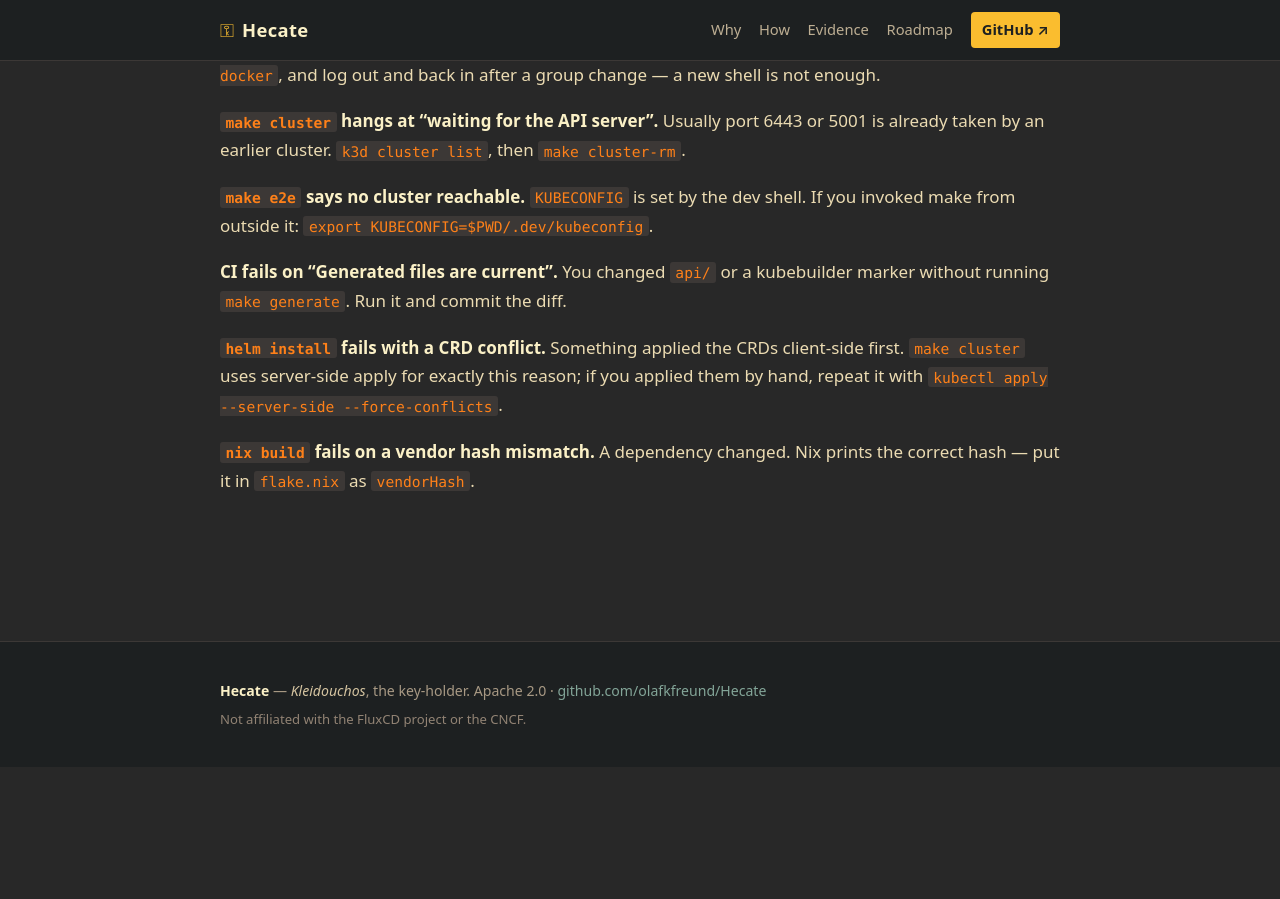
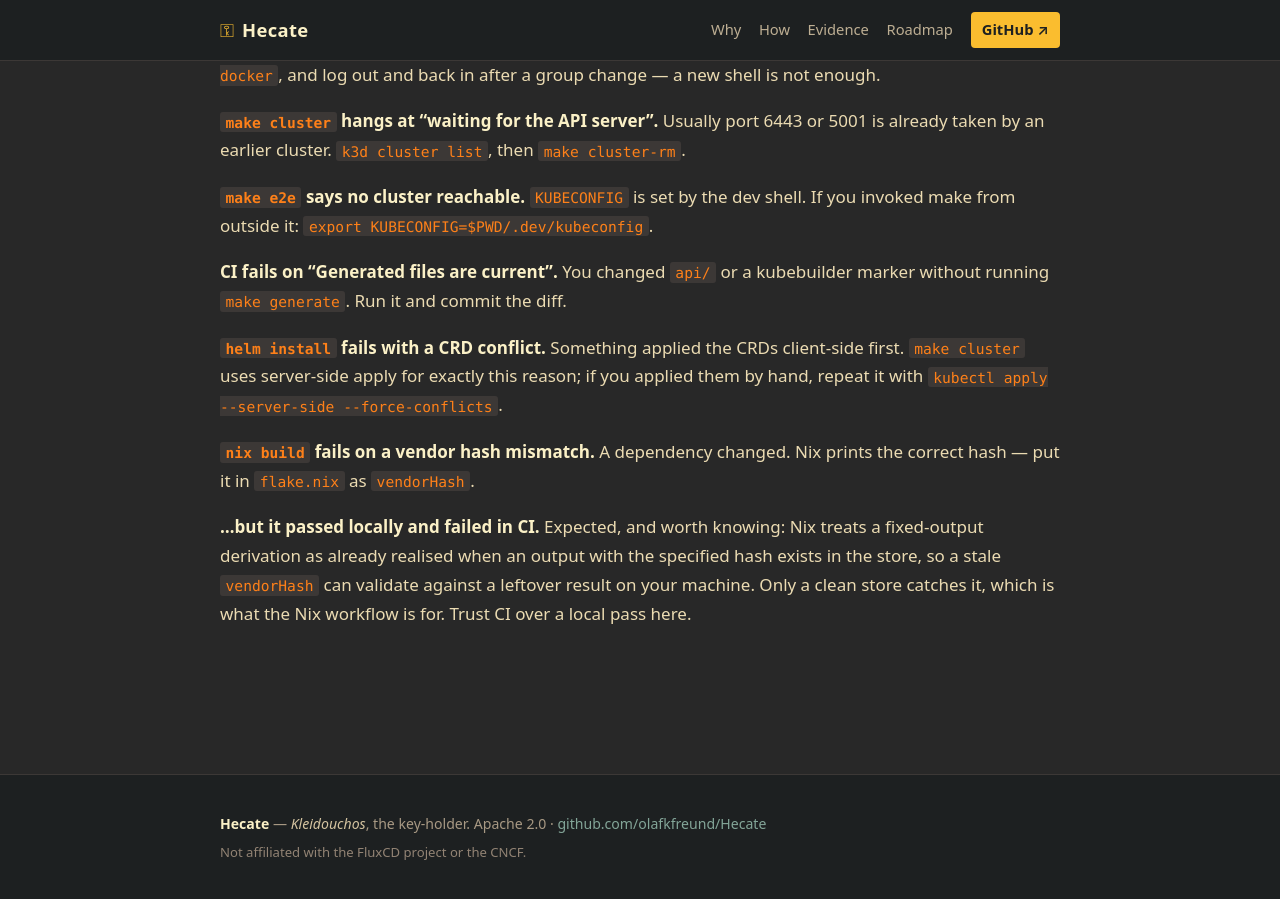
Before and after one commit to olafkfreund/Hecate, a Jekyll site: the page built from docs/ONBOARDING.md, in a window 1280 px wide and 900 px high, scrolled down 4186 px. Built offline with Jekyll 4.4.1, drawn with Linux system fonts in a browser that asks for light colours; our own code applies the rules of GitHub Pages for plain Markdown files; before the commit the page ends 4953 px from its top, so only the background shows below that.

Commit message:
Update vendorHash for the prometheus client dependency
The Nix workflow caught exactly what it exists to catch: adding
prometheus/client_golang as a direct dependency made the vendorHash stale.

Notable that it passed locally first. Nix treats a fixed-output derivation as
already realised when an output with the specified hash exists in the store, so
a stale vendorHash validates against a leftover build on a machine that has one.
Only a clean store catches it. Written into the troubleshooting section, because
"works here, fails in CI" invites the wrong conclusion.

```diff
--- a/docs/ONBOARDING.md
+++ b/docs/ONBOARDING.md
@@ -183,3 +183,9 @@ reason; if you applied them by hand, repeat it with
 
 **`nix build` fails on a vendor hash mismatch.** A dependency changed. Nix
 prints the correct hash — put it in `flake.nix` as `vendorHash`.
+
+**...but it passed locally and failed in CI.** Expected, and worth knowing: Nix
+treats a fixed-output derivation as already realised when an output with the
+specified hash exists in the store, so a stale `vendorHash` can validate against
+a leftover result on your machine. Only a clean store catches it, which is what
+the Nix workflow is for. Trust CI over a local pass here.
```
Also changed, not shown: 1 other file.
